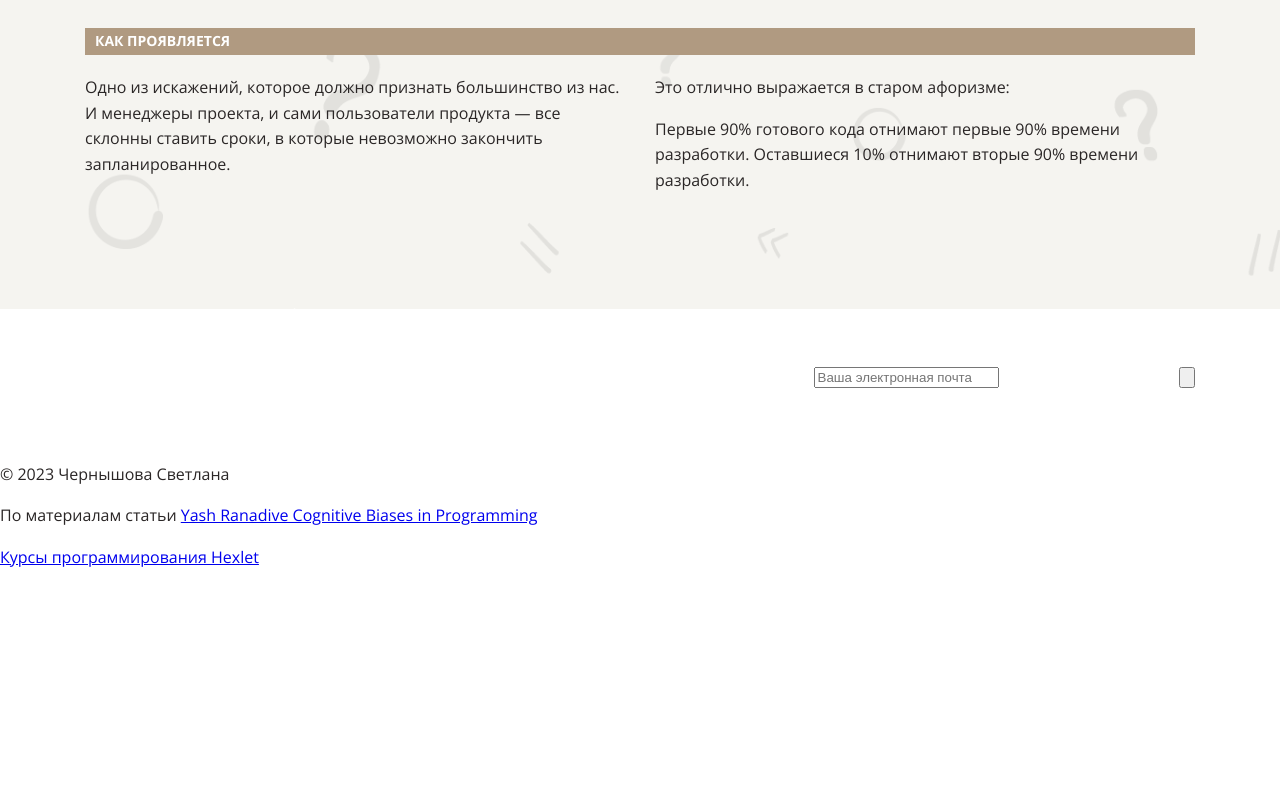
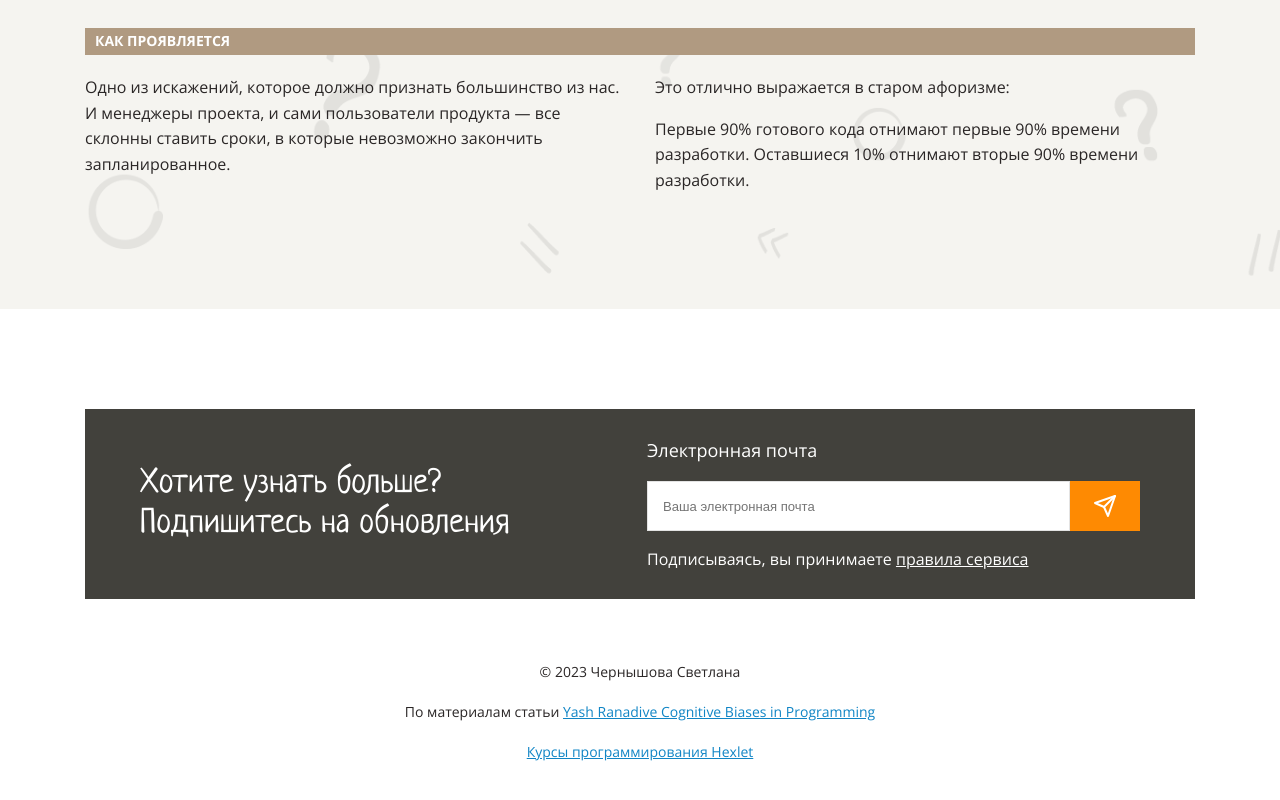
Before and after one commit to SvetlanaPeskova/layout-designer-project-58, a website: page src/index.html in a window 1280 px wide. Shown: the part 6960-7760 px from the top of the page. Before the commit the page ends 7530 px from the top, so only its background shows below. Drawn offline with Linux system fonts and the light colour scheme.

Commit message:
fix style.css

```diff
--- a/src/styles/style.css
+++ b/src/styles/style.css
@@ -405,3 +405,67 @@ header {
   position: relative;
   box-sizing: border-box;
 }
+
+footer {
+  padding: 100px 0 100px;
+}
+
+.footer-info {
+  background: var(--main-dark);
+  padding: 0 55px;
+  margin: 0 0 60;
+  box-sizing: border-box;
+  align-items: center;
+  height: 190px;
+}
+
+.footer-info-input {
+  width: 423px;
+  height: 50px;
+  padding: 15px;
+  box-sizing: border-box;
+  border: 1px solid #e3e3e3;
+}
+
+.footer-info-button {
+  height: 50px;
+  width: 70px;
+  background: var(--main);
+  border: none;
+  box-sizing: border-box;
+  position: relative;
+}
+
+.footer-info-button::before {
+  content: "";
+  background-image: url("../img/send.svg");
+  width: 24px;
+  height: 24px;
+  position: absolute;
+  left: 23px;
+  top: 13px;
+}
+
+.footer-info-agreement {
+  margin: 0;
+  font-size: 12px;
+}
+
+.contact {
+  margin-top: 60px;
+  text-align: center;
+  font-size: 14px;
+}
+
+.contact-link {
+  color: var(--blue);
+}
+
+::placeholder {
+  color: #757575;
+  font-size: 13.1px;
+}
+
+.footer-form-title {
+  font-size: 18px;
+}
```
